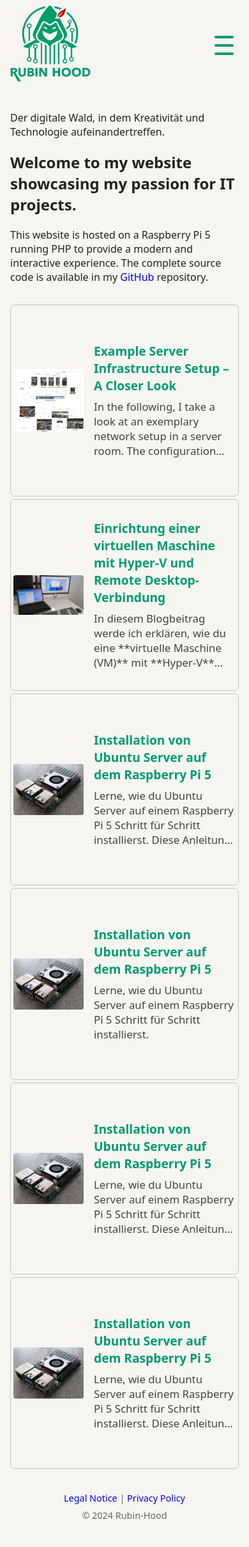
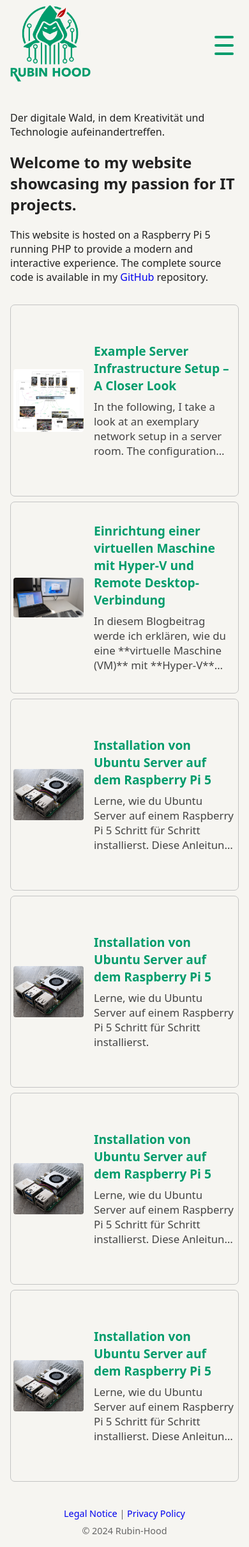
Before and after one commit to rubin-hood/rubinhood-blog, a Jekyll site: the page built from index.md, in a window 390 px wide. Shown: the whole page at 64% size. Built offline with Jekyll 4.4.1, drawn with Linux system fonts in a browser that asks for light colours; before the commit the page ends 2394 px from its top, so only the background shows below that.

Commit message:
Update style.css

```diff
--- a/assets/css/style.css
+++ b/assets/css/style.css
@@ -367,9 +367,10 @@
     max-width: 95vw;             /* Maximal 95% der Viewport-Breite */
     width: 95vw;                 /* Genau 95% der Viewport-Breite */
     box-sizing: border-box;      /* Padding/Border zählen zur Breite */
-    padding: 0.5rem;             /* Weniger Innenabstand, wirkt kompakter */
     min-height: 120px;  /* Passe auf Wunsch an! */
     min-height: 120px;  /* Passe auf Wunsch an! */
+    margin-bottom: 0.5rem;
+    padding: 0.25rem;
   }
 
   /* Startseiten-Karten besonders breit darstellen, aber nie größer als 600px */
```
